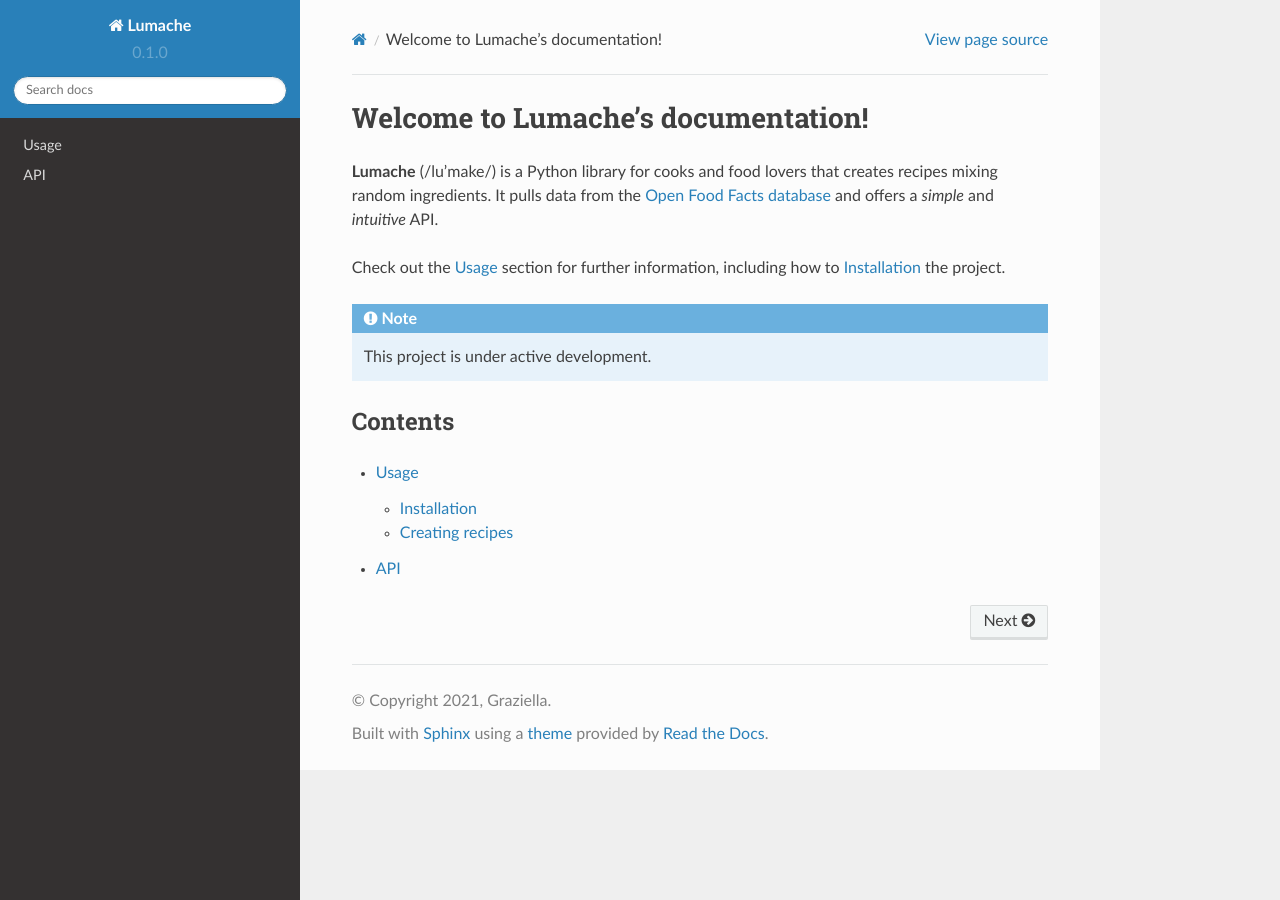
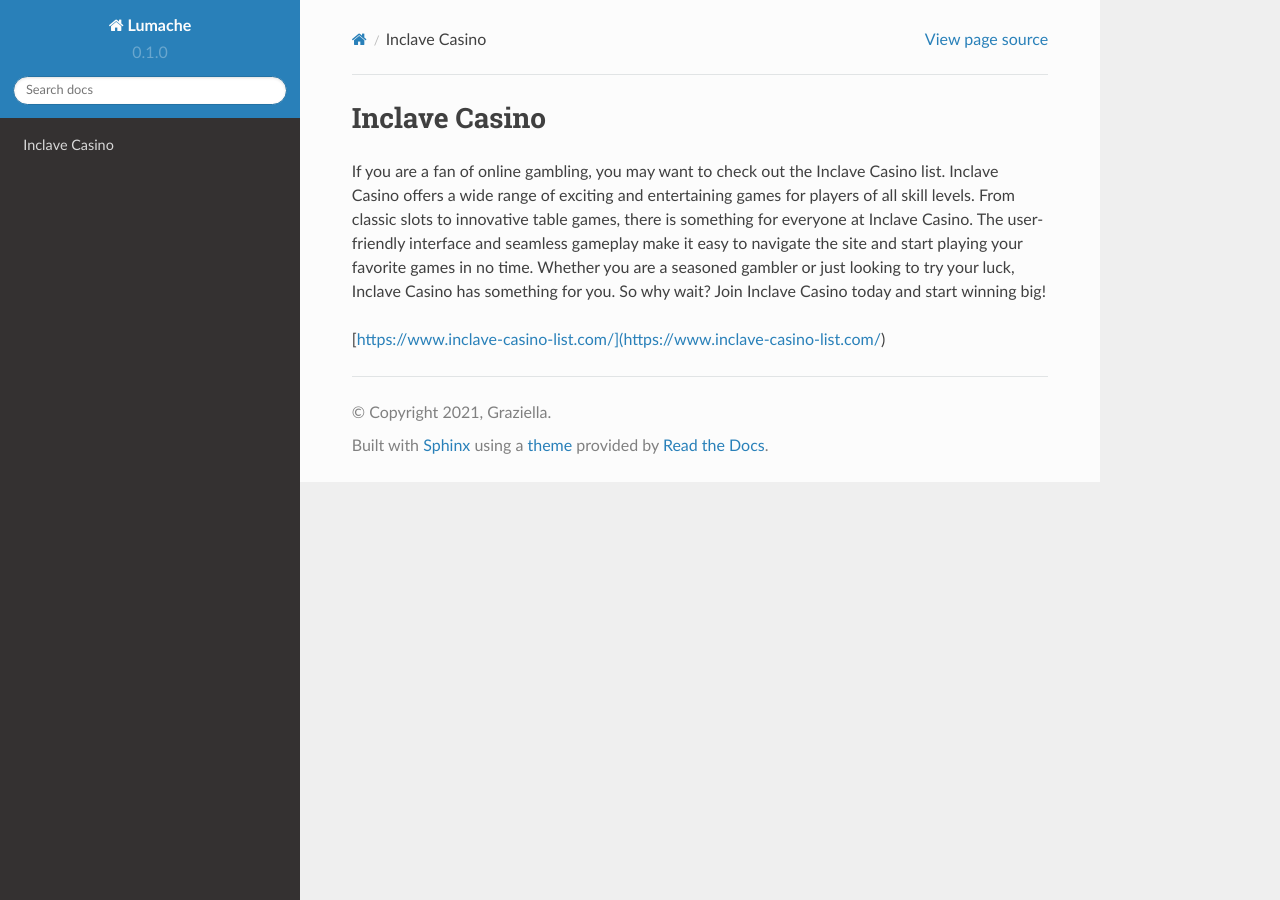
Before and after one commit to inclaveteam/readdocstemplinclave, a Sphinx documentation site: the page built from docs/source/index.rst, in a window 1280 px wide. Built offline with Sphinx 7.4.7 and the Read the Docs theme 2.0.0, drawn with Linux system fonts in a browser that asks for light colours.

Commit message:
Update index.rst

```diff
--- a/docs/source/index.rst
+++ b/docs/source/index.rst
@@ -1,22 +1,6 @@
-Welcome to Lumache's documentation!
+Inclave Casino
 ===================================
 
-**Lumache** (/lu'make/) is a Python library for cooks and food lovers
-that creates recipes mixing random ingredients.
-It pulls data from the `Open Food Facts database <https://world.openfoodfacts.org/>`_
-and offers a *simple* and *intuitive* API.
+If you are a fan of online gambling, you may want to check out the Inclave Casino list. Inclave Casino offers a wide range of exciting and entertaining games for players of all skill levels. From classic slots to innovative table games, there is something for everyone at Inclave Casino. The user-friendly interface and seamless gameplay make it easy to navigate the site and start playing your favorite games in no time. Whether you are a seasoned gambler or just looking to try your luck, Inclave Casino has something for you. So why wait? Join Inclave Casino today and start winning big!
 
-Check out the :doc:`usage` section for further information, including
-how to :ref:`installation` the project.
-
-.. note::
-
-   This project is under active development.
-
-Contents
---------
-
-.. toctree::
-
-   usage
-   api
+[https://www.inclave-casino-list.com/](https://www.inclave-casino-list.com/)
```
